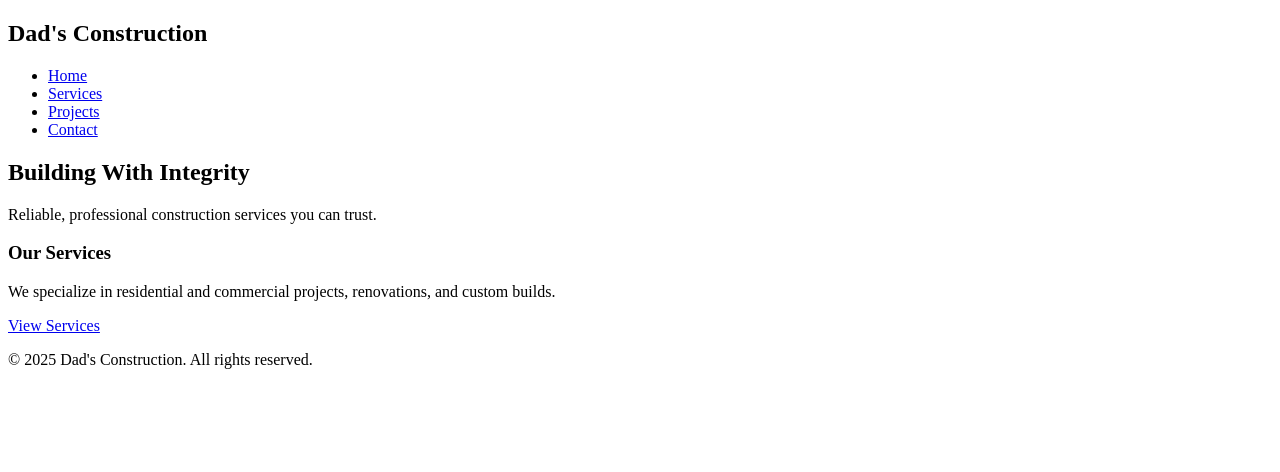
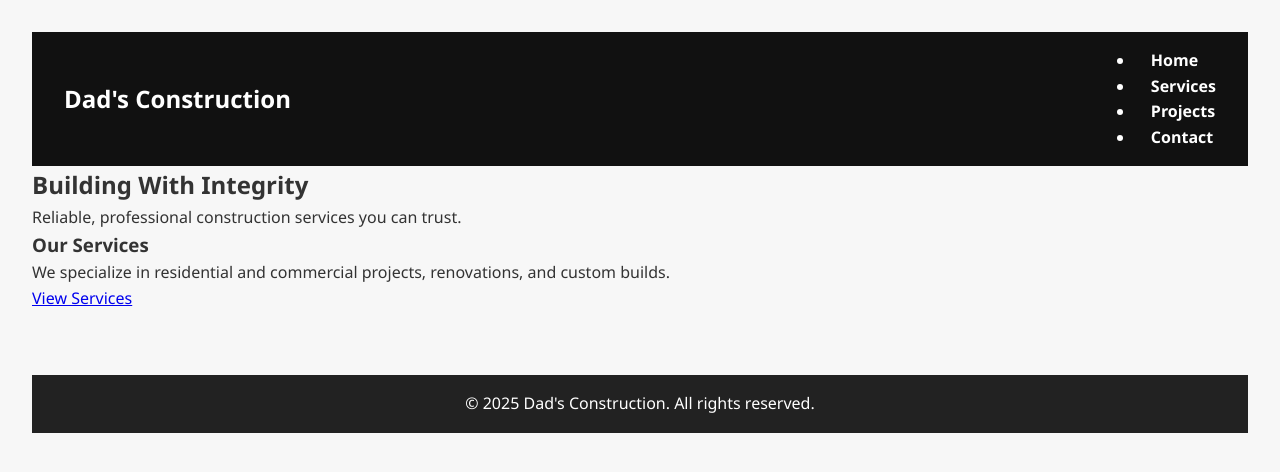
Before and after one commit to saleemgrich/grich-website, a Next.js app: page / in a window 1280 px wide. Shown: the top 472 px of the page. Built offline with nearby package versions, Linux system fonts and the light colour scheme.

Commit message:
adding css

```diff
--- /dev/null
+++ b/src/pages/_app.tsx
@@ -0,0 +1,7 @@
+// src/pages/_app.tsx
+import type { AppProps } from 'next/app'
+import '../styles/global.css' // Optional: only if you make one
+
+export default function MyApp({ Component, pageProps }: AppProps) {
+    return <Component {...pageProps} />
+}
--- /dev/null
+++ b/src/styles/global.css
@@ -0,0 +1,49 @@
+/* src/styles/global.css */
+
+* {
+  margin: 0;
+  padding: 0;
+  box-sizing: border-box;
+}
+
+body {
+  font-family: 'Segoe UI', sans-serif;
+  background-color: #f7f7f7;
+  color: #333;
+  line-height: 1.6;
+}
+
+header {
+  background: #111;
+  color: white;
+  padding: 1rem 2rem;
+}
+
+nav {
+  display: flex;
+  justify-content: space-between;
+  align-items: center;
+}
+
+nav a {
+  color: white;
+  margin-left: 1rem;
+  text-decoration: none;
+  font-weight: bold;
+}
+
+nav a:hover {
+  text-decoration: underline;
+}
+
+main {
+  padding: 2rem;
+}
+
+footer {
+  background: #222;
+  color: white;
+  padding: 1rem 2rem;
+  text-align: center;
+  margin-top: 4rem;
+}
```
